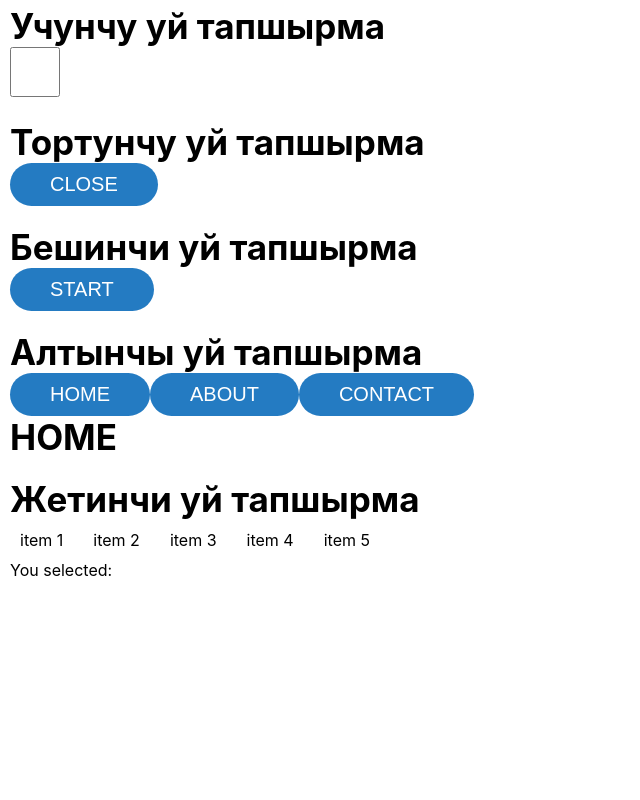
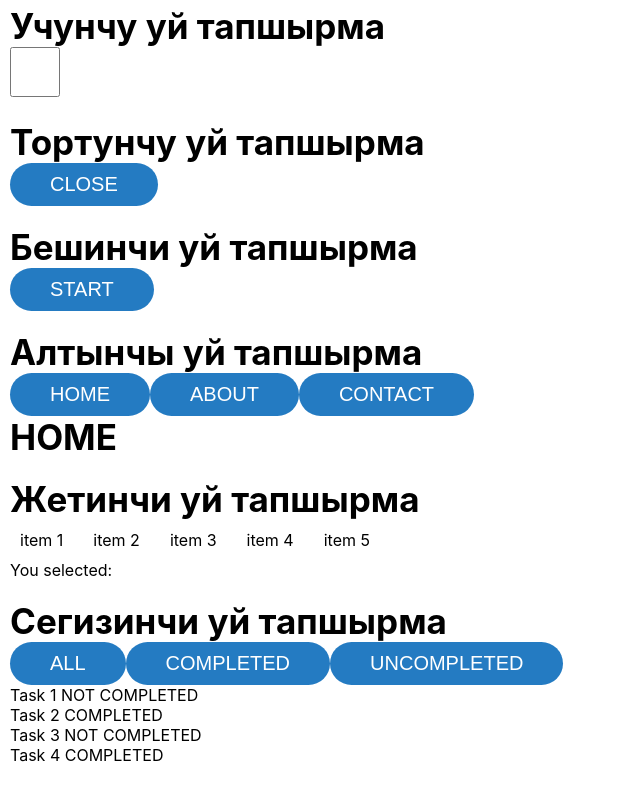
Before and after one commit to Madridista48/new-state-blond, a React (Vite) app: page / in a window 1280 px wide. Shown: the part 246-1046 px from the top of the page, without its empty margins (0-640 px from the left). Before the commit the page ends 866 px from the top, so only its background shows below. Built offline with nearby package versions, Linux system fonts and the light colour scheme.

Commit message:
Частично выполенен восьмой дз

```diff
--- a/src/components/Main/Main.jsx
+++ b/src/components/Main/Main.jsx
@@ -86,6 +86,49 @@ const Main = () => {
 
     }
 
+    // eights home-work
+    // const [choose,setChoose] = useState("HOME")
+    const tasks = [
+        {
+            title: 'Task',
+            isCompleted: false,
+            id: 1,
+        },
+        {
+            title: 'Task',
+            isCompleted: true,
+            id: 2,
+        },
+        {
+            title: 'Task',
+            isCompleted: false,
+            id: 3,
+        },
+        {
+            title: 'Task',
+            isCompleted: true,
+            id: 4,
+        },
+    ]
+
+    const sortTask = (data) => {
+        let html = ''
+        data.map((item)=>{
+            html += `
+                if(item.isCompleted){
+                    <div key={item.id}>{item.title } {item.id} {item.isCompleted? "COMPLETED": "NOT COMPLETED"}</div>
+                }
+                if (!item.isCompleted){
+                    <div key={item.id}>{item.title } {item.id} {item.isCompleted? "COMPLETED": "NOT COMPLETED"}</div>
+                }
+                <div key={item.id}>{item.title } {item.id} {item.isCompleted? "COMPLETED": "NOT COMPLETED"}</div>
+
+            `
+        })
+
+        document.querySelector('#taskList').innerHTML = html
+    }
+
     return (
         <main className={css.main} id={"12"}>
 
@@ -142,13 +185,27 @@ const Main = () => {
                 <div className={css.seventhMenu}>
                     {seventh.map(item => (
                         <div className={css.seventhItem} key={item.id}
-                            onClick={() => showItem(item.id)}>{item.title}</div>
+                             onClick={() => showItem(item.id)}>{item.title}</div>
                     ))}
                 </div>
                 <span>You selected: <span id={'itemText'}></span></span>
             </section>
 
+            {/*eights home-work*/}
+            <section className={css.section}>
+                <Titles title={"Сегизинчи"}/>
+                <nav>
+                    <Button text={'ALL'} onClick={()=> sortTask(tasks)}/>
+                    <Button text={'COMPLETED'} onClick={()=> sortTask(tasks)}/>
+                    <Button text={'UNCOMPLETED'} onClick={()=> sortTask(tasks)}/>
+                    <div id={"taskList"}>
+                        {tasks.map((item)=>(
+                            <div key={item.id}>{item.title } {item.id} {item.isCompleted? "COMPLETED": "NOT COMPLETED"}</div>
+                        ))}
+                    </div>
 
+                </nav>
+            </section>
         </main>
     );
 };
```
